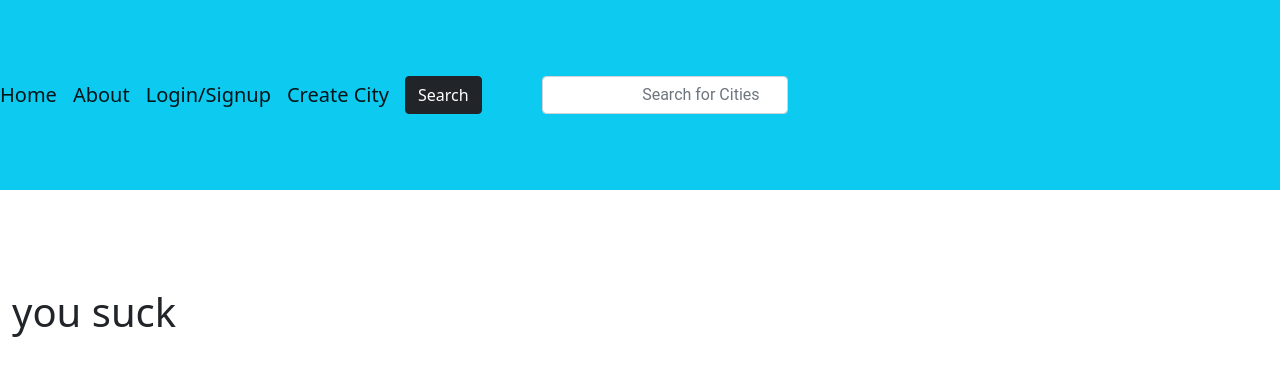
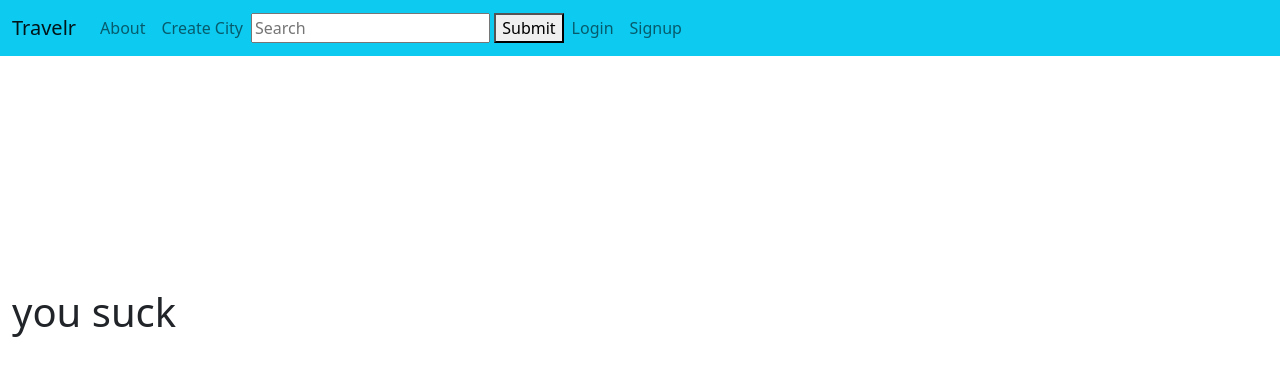
Before and after one commit to tmarra122333/travelr, a Django app: page /about/ in a window 1280 px wide. Shown: the top 376 px of the page. Run offline with Django 4.2, Linux system fonts and the light colour scheme.

Commit message:
make navbar dynamic with username

```diff
--- a/main_app/templates/navbar.html
+++ b/main_app/templates/navbar.html
@@ -13,32 +13,43 @@
     <title>Document</title>
 </head>
 <body>
-    <nav class="navbar navbar-expand-lg navbar-light bg-info fixed-top">
-        <a class="navbar-brand" href="{% url 'starter'%}">Home</a>
-        <button class="navbar-toggler" type="button" data-toggle="collapse" data-target="#navbarSupportedContent" aria-controls="navbarSupportedContent" aria-expanded="false" aria-label="Toggle navigation">
-          <span class="navbar-toggler-icon"></span>
+    <nav class="navbar navbar-expand navbar-light bg-info fixed-top">
+      <div class="container-fluid">
+        <a class="navbar-brand" href="{% url 'starter'%}">Travelr</a>
         </button>
+        <div class="navbar-collapse collapse">
+        <ul class="nav navbar-nav mr-auto">
+          <li class="nav-item active">
+        <a class="nav-link" href="{% url 'about'%}">About</a>
+        </li>
+         <li class="nav-item active">
+        <a class="nav-link" href="{% url 'city_create'%}">Create City</a>
+      </li>
+      </ul>
+      <form class="">
+          <input type="text" class="" placeholder="Search">
+        <button type="submit" class="">Submit</button>
+      </form>
 
-        <a class="navbar-brand" href="{% url 'about'%}">About</a>
-        <button class="navbar-toggler" type="button" data-toggle="collapse" data-target="#navbarSupportedContent" aria-controls="navbarSupportedContent" aria-expanded="false" aria-label="Toggle navigation">
-          <span class="navbar-toggler-icon"></span>
-        </button>
-
-        <a class="navbar-brand" href="{% url 'signup'%}">Login/Signup</a>
-        <button class="navbar-toggler" type="button" data-toggle="collapse" data-target="#navbarSupportedContent" aria-controls="navbarSupportedContent" aria-expanded="false" aria-label="Toggle navigation">
-          <span class="navbar-toggler-icon"></span>
-        </button>
-
-        <a class="navbar-brand" href="{% url 'city_create'%}">Create City</a>
-        <button class="navbar-toggler" type="button" data-toggle="collapse" data-target="#navbarSupportedContent" aria-controls="navbarSupportedContent" aria-expanded="false" aria-label="Toggle navigation">
-          <span class="navbar-toggler-icon"></span>
-        </button>
-
-            <form class="form-inline navbar navbar-expand-sm">
-              <button class="btn btn-dark my-0" type="submit">Search</button>
-                <input class="form-control mr-sm-2" type="search" placeholder="Search for Cities" aria-label="Search">
-             </form>
+      <ul class="nav navbar-nav">
+        {% if user.is_authenticated %}
+        <li class="nav-item active">
+      <a class="nav-link" href="{% url 'profile' user.id %}">{{user.username}}</a>
+      </li>
+      <li class="nav-item active">
+        <a class="nav-link" href="{% url 'logout'%}?next=/">Logout</a>
+        </li>
+      {% else %}
+      <li class="nav-item active">
+      <a class="nav-link" href="{% url 'login'%}">Login</a>
+       </li>
+       <li class="nav-item active">
+      <a class="nav-link" href="{% url 'signup'%}">Signup</a>
+    </li>
+    {% endif %}
+    </ul>
         </div>
+      </div>
       </nav>
         <div class="container-fluid">
 
--- a/main_app/views.py
+++ b/main_app/views.py
@@ -46,7 +46,6 @@
             context = {"form": form, "profile_form": profile_form}
             return render(request, "registration/signup.html", context)
 
-@method_decorator(login_required, name='dispatch')
 class ProfilePage(DetailView):
     model = Profile
     template_name = "profile.html"
```
